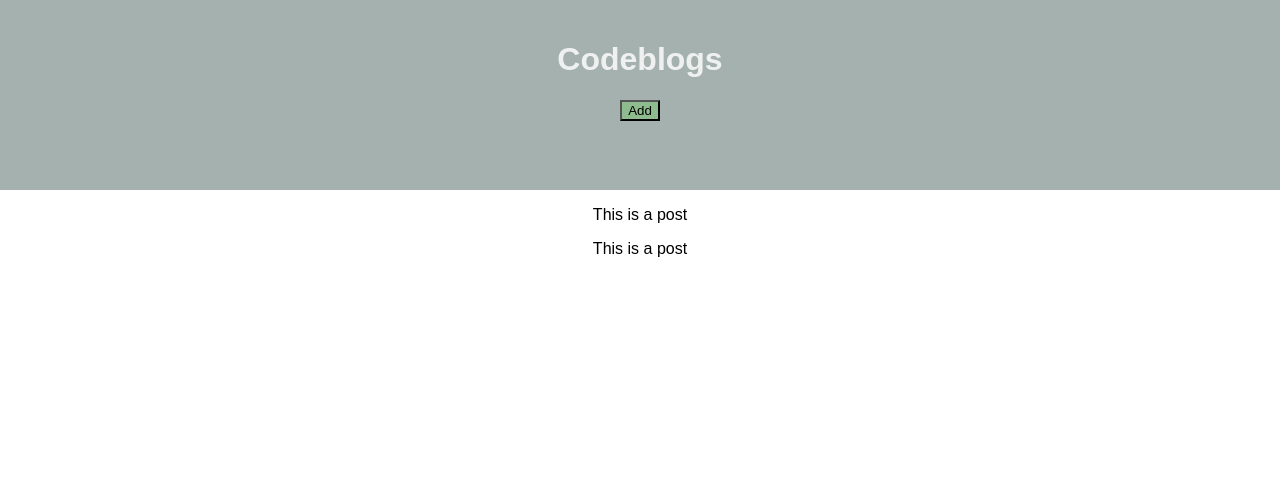
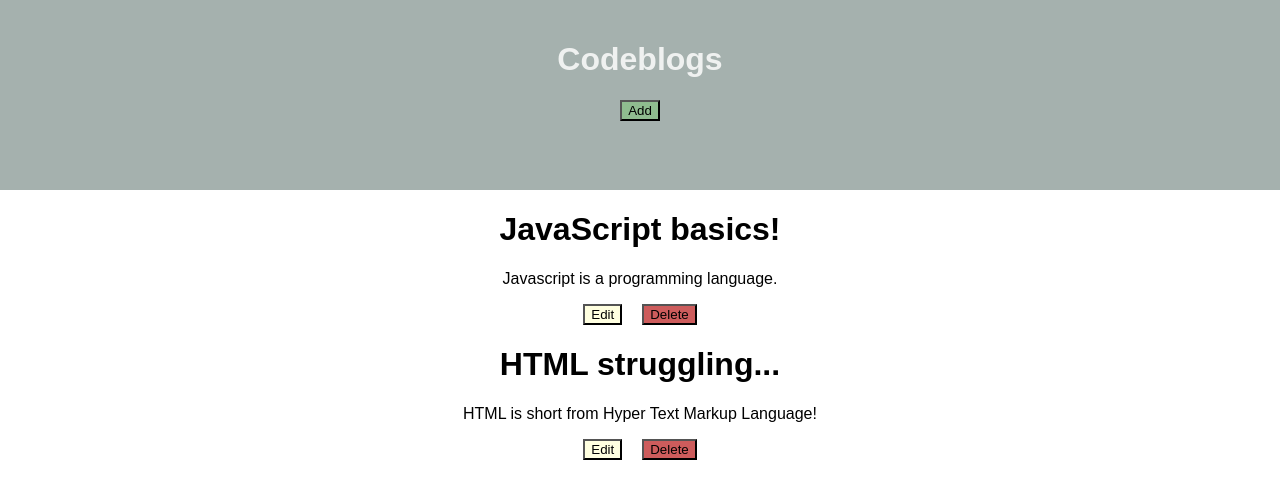
Before and after one commit to Niksutin/codeblogs, a React (Create React App) app: page / in a window 1280 px wide. Shown: the top 498 px of the page. Built offline with nearby package versions, Linux system fonts and the light colour scheme.

Commit message:
Add edit, save and textarea functionality

```diff
--- a/src/Post.js
+++ b/src/Post.js
@@ -1,7 +1,57 @@
 import React, { Component } from 'react';
+import './Button.css';
 
 export default class Post extends Component {
-    render() {
-        return <p>This is a post</p>
-    };
+  constructor(props) {
+    super(props);
+    this.title = props.title;
+    this.text = props.children;
+    this.editPost = this.editPost.bind(this);
+    this.savePost = this.savePost.bind(this);
+    this.state = {editing: false};
+  }
+
+  editPost() {
+    this.setState({editing: true});
+  }
+
+  deletePost() {
+    alert("Post deleted!");
+  }
+
+  savePost() {
+    let text = this.refs.newText.value;
+    console.log(text);
+    this.setState({editing: false});
+  }
+
+  renderNormal() {
+    return (
+      <div>
+        <h1>{this.title}</h1>
+        <p>{this.text}</p>
+        <button onClick={this.editPost} className="PostButton" id="edit">Edit</button>
+        <button onClick={this.deletePost} className="PostButton" id="delete" >Delete</button>
+      </div>
+    );
+  }
+
+  renderForm() {
+    return (
+      <div>
+        <h1>{this.title}</h1>
+        <textarea ref="newText" defaultValue={this.text}/>
+        <button onClick={this.savePost} className="PostButton" id="save">Save</button>
+        <button onClick={Post.deletePost} className="PostButton" id="delete" >Delete</button>
+      </div>
+    );
+  }
+
+  render() {
+    if (this.state.editing) {
+      return this.renderForm();
+    } else {
+      return this.renderNormal();
+    }
+  };
 }
```
